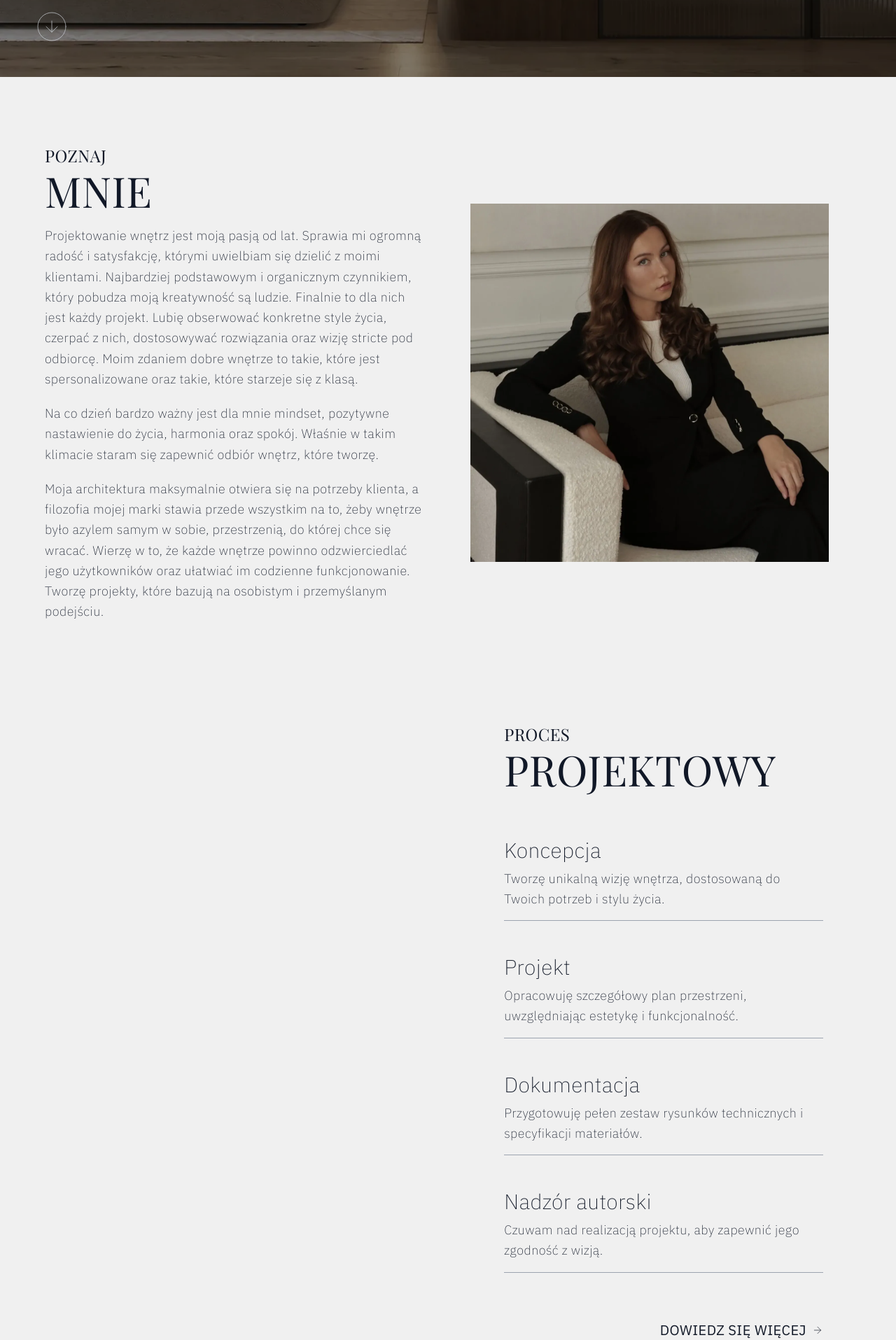
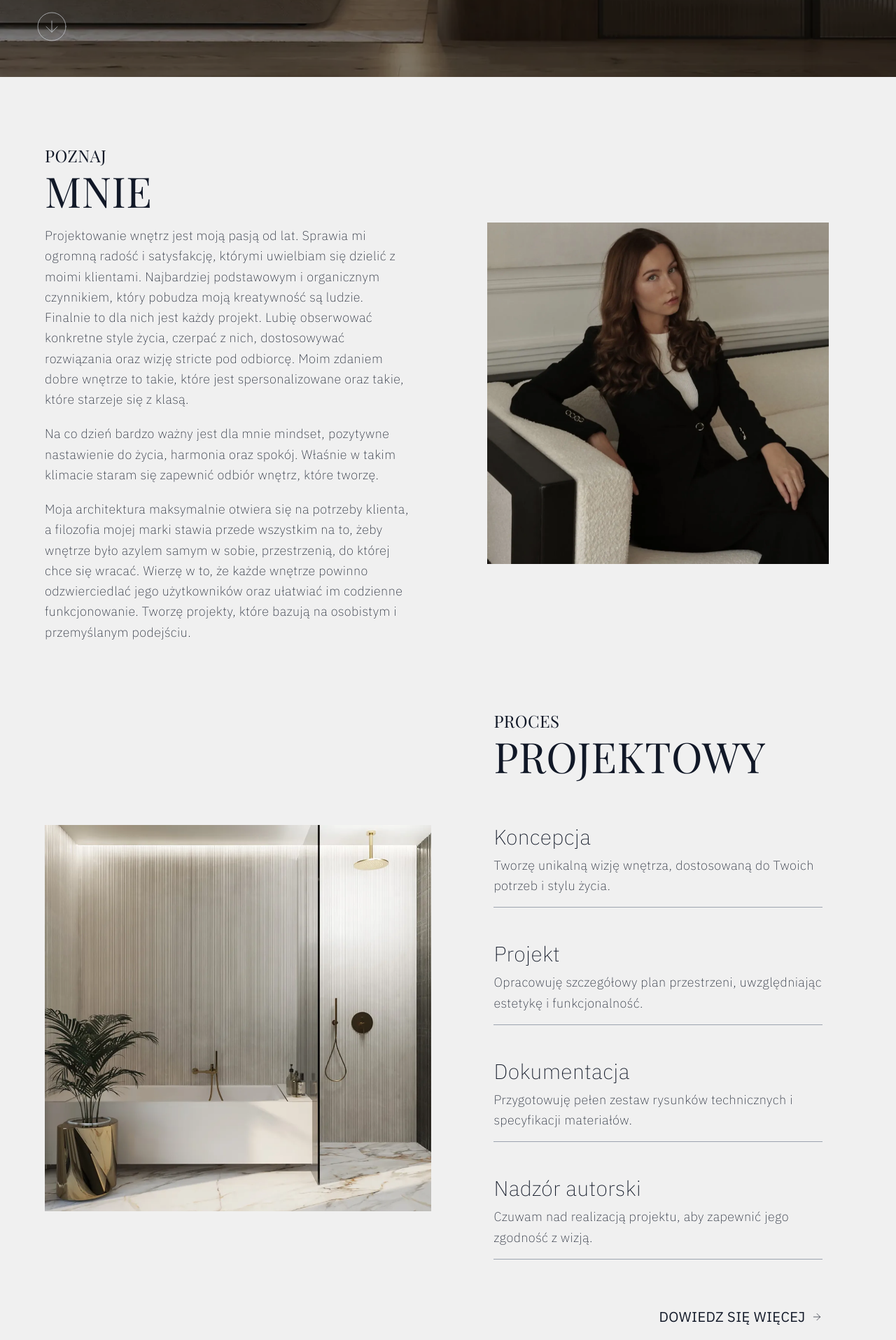
Before and after one commit to marekgacekdev45/anna-zientara-portfolio, a Next.js app: page / in a window 1280 px wide. Shown: the part 690-2605 px from the top of the page at 70% size. Built offline with nearby package versions, Linux system fonts and the light colour scheme.

Commit message:
changes in style and andd process image

```diff
--- a/components/home/about.tsx
+++ b/components/home/about.tsx
@@ -3,9 +3,9 @@ import AnnaZientara from '@/public//anna-zientara.webp'
 
 const About = () => {
 	return (
-		<section id='o-mnie' className='py-12 sm:py-24 '>
+		<section id='o-mnie' className='pt-12 sm:pt-24 pb-6 sm:pb-12'>
 			{/* CONTAINER */}
-			<div className='wrapper grid xl:grid-cols-2 2xl:gap-20 '>
+			<div className='wrapper grid grid-cols-1 xl:grid-cols-2 gap-12 2xl:gap-20 '>
 				{/* text */}
 				<div className='flex flex-col justify-between items-start gap-12 lg:gap-0 '>
 					<div className='space-y-5 w-[95%]'>
@@ -33,7 +33,7 @@ const About = () => {
 					</div>
 				</div>
 				{/* image */}
-				<div className=' flex justify-center items-center xl:p-8'>
+				<div className=' flex justify-center items-center xl:p-8 w-full md:w-[80%] xl:w-full mx-auto'>
 					<Image
 						src={AnnaZientara}
 						alt='Anna Zientara'
--- a/components/home/process.tsx
+++ b/components/home/process.tsx
@@ -1,5 +1,5 @@
-// import Image from 'next/image'
-// import WorkImage from '@/public/assets/proces.webp'
+import Image from 'next/image'
+import WorkImage from '@/public/proces.webp'
 
 import BaseLink from '@/components/base-link'
 
@@ -24,17 +24,22 @@ const processList = [
 
 const Process = () => {
 	return (
-		<section className='section pt-12  pb-12'>
+		<section className='section py-6  sm:py-12'>
 			{/* CONTAINER */}
-			<div className='wrapper grid xl:grid-cols-2 gap-20 '>
+			<div className='wrapper grid xl:grid-cols-2 gap-12 2xl:gap-20 '>
 				{/* image */}
-				<div className='flex justify-center lg:justify-start items-center '>
-					{/* <Image
+				<div className='flex justify-center lg:justify-start items-center order-1 xl:order-none w-full md:w-[80%] xl:w-full mx-auto'>
+					<Image
 						src={WorkImage}
-						alt='Sofa z kominkiem'
-						className='aspect-square max-h-[600px] shadow-2xl shadow-gray-700 '
+						alt='wizualizacja wystroju wnętrza wykonana przez Anna Zientara'
+
 						placeholder='blur'
-					/> */}
+						className=' aspect-square w-full object-cover'
+
+						width={600}
+						height={600}
+						quality={70}
+					/>
 
 				</div>
 				{/* text */}
```
